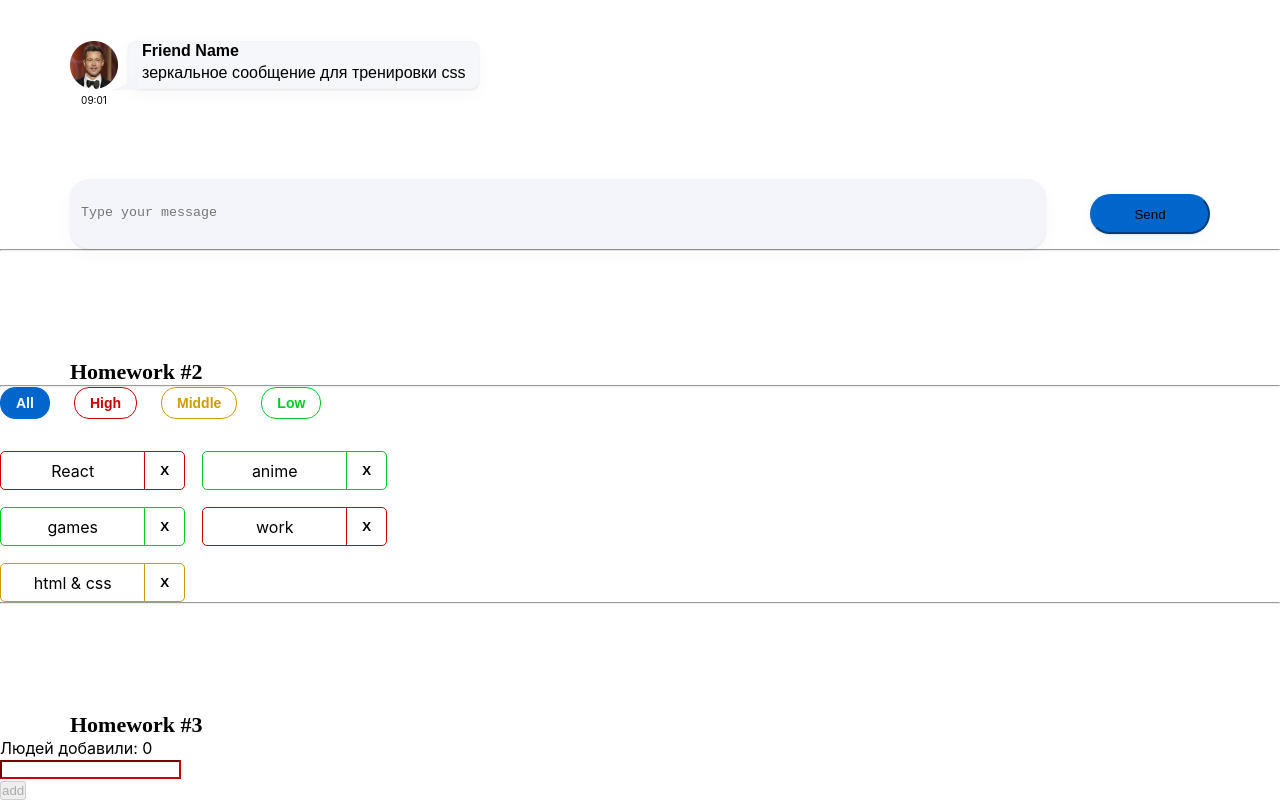
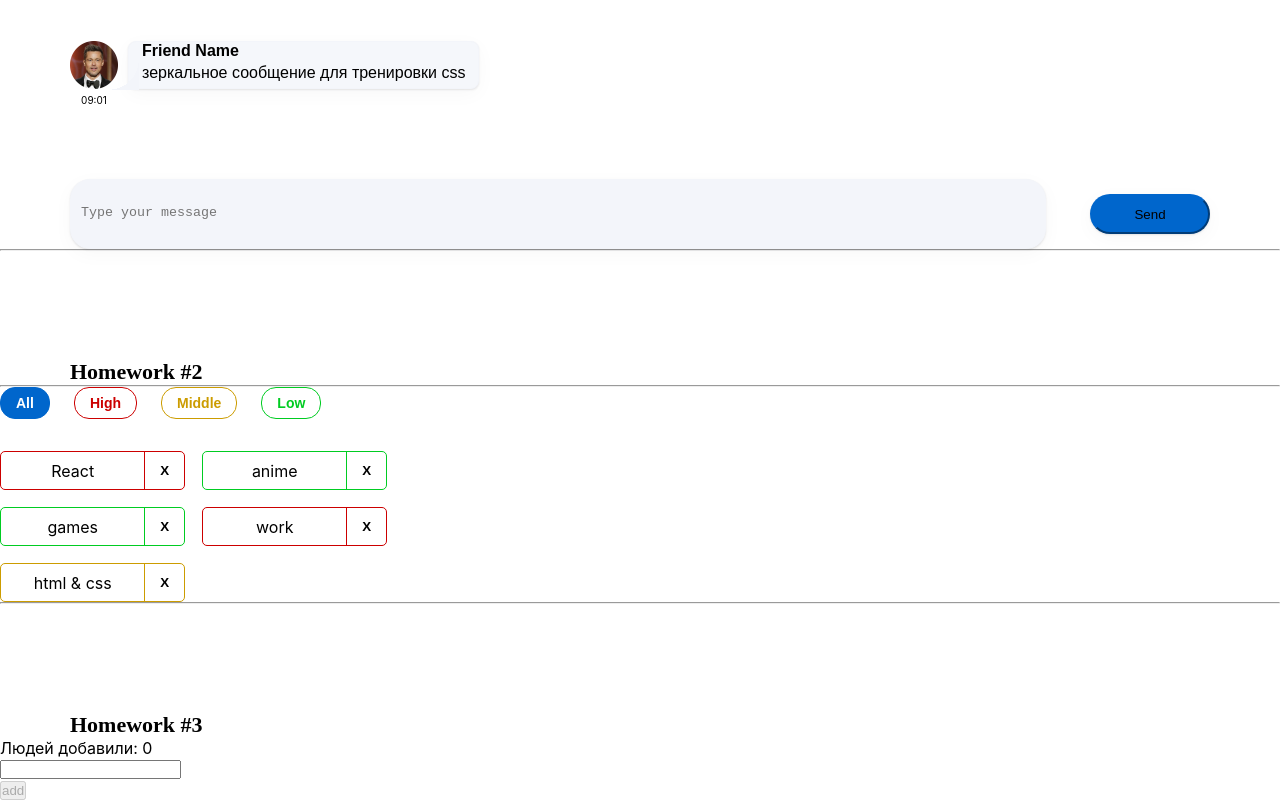
Before and after one commit to Cheloyek/hw, a React (Create React App) app: page / in a window 1280 px wide. Shown: the part 254-1054 px from the top of the page. Built offline with nearby package versions, Linux system fonts and the light colour scheme.

Commit message:
hw 3 good

```diff
--- a/src/s2-homeworks/hw03/Greeting.module.css
+++ b/src/s2-homeworks/hw03/Greeting.module.css
@@ -9,6 +9,7 @@
 }
 
 .input {
+    color: black;
 }
 
 .input:focus {
--- a/src/s2-homeworks/hw03/Greeting.tsx
+++ b/src/s2-homeworks/hw03/Greeting.tsx
@@ -34,7 +34,7 @@ const Greeting: React.FC<GreetingPropsType> = (
         lastUserName,
     } // деструктуризация пропсов
 ) => {
-    const inputClass = s.errorInput // need to fix with (?:)
+    const inputClass = error ? s.errorInput : s.input // need to fix with (?:)
 
     return (
         <div id={'hw3-form'} className={s.greetingForm}>
```
